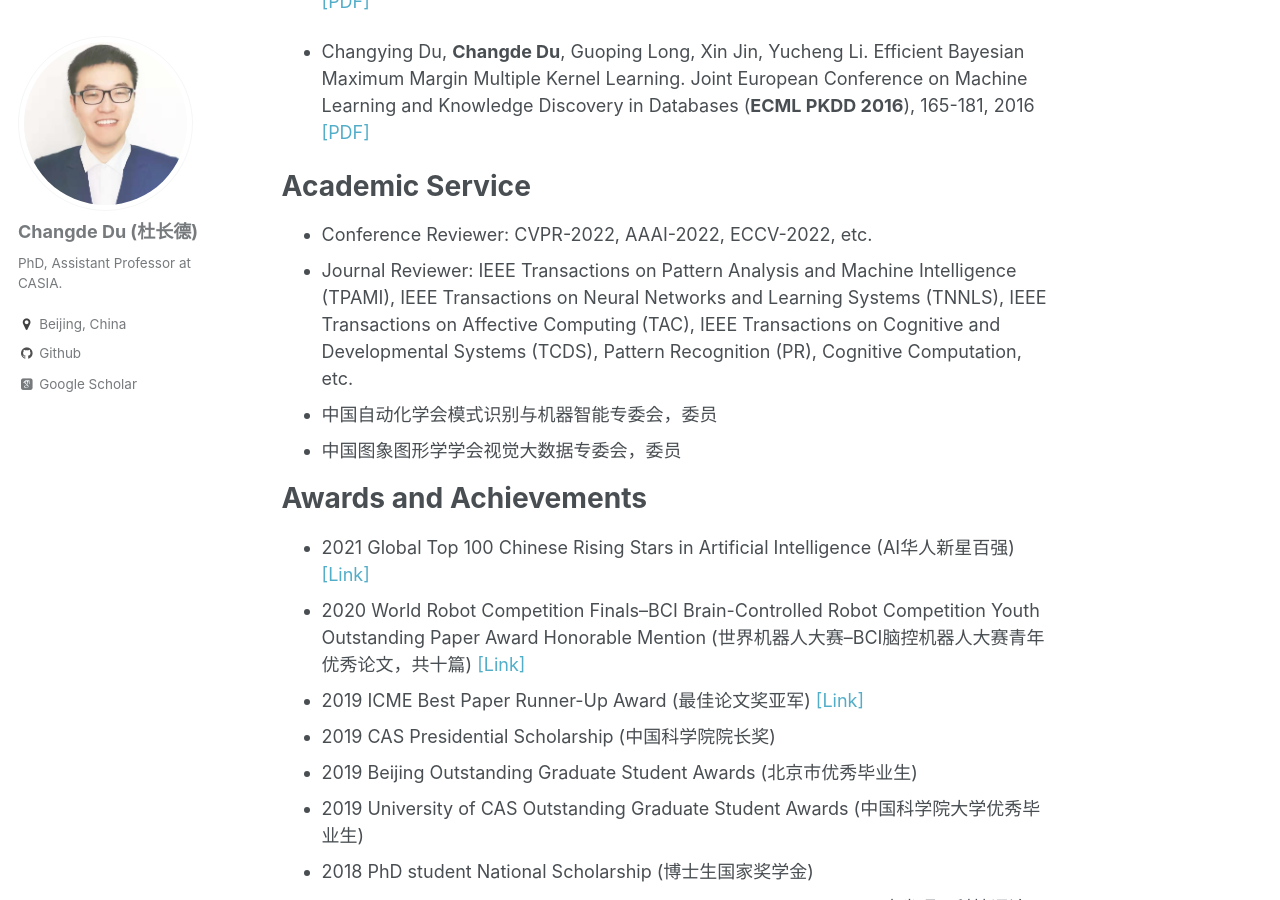
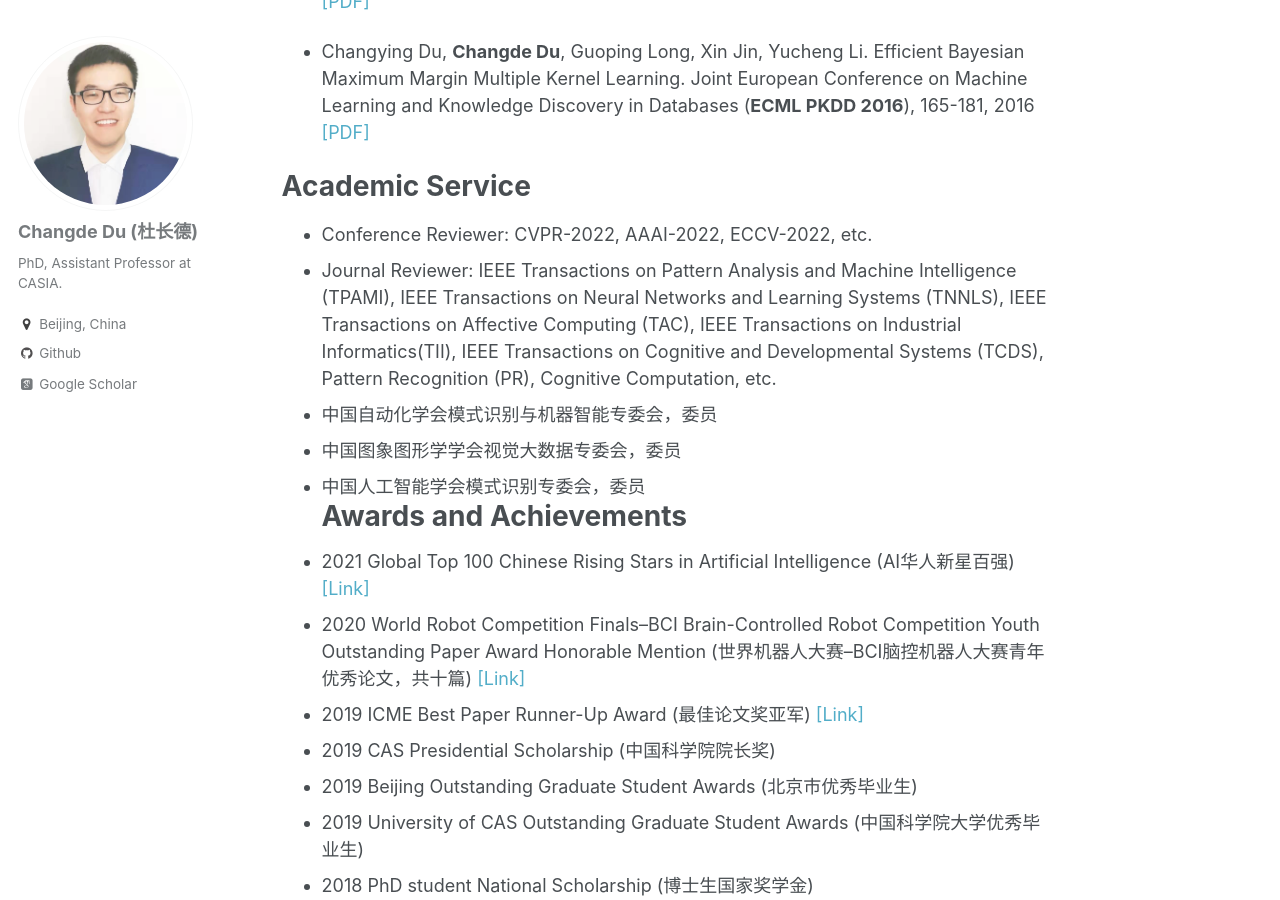
Before and after one commit to ChangdeDu/changdedu.github.io, a Jekyll site: the page built from _pages/about.md, in a window 1280 px wide and 900 px high, scrolled down 6100 px. Built offline with Jekyll 4.4.1, drawn with Linux system fonts in a browser that asks for light colours; some web fonts are replaced.

Commit message:
Update about.md

```diff
--- a/_pages/about.md
+++ b/_pages/about.md
@@ -140,10 +140,10 @@ Joint European Conference on Machine Learning and Knowledge Discovery in Databas
 
 # Academic Service
 - Conference Reviewer: CVPR-2022, AAAI-2022, ECCV-2022, etc.
-- Journal Reviewer: IEEE Transactions on Pattern Analysis and Machine Intelligence (TPAMI), IEEE Transactions on Neural Networks and Learning Systems (TNNLS), IEEE Transactions on Affective Computing (TAC), IEEE Transactions on Cognitive and Developmental Systems (TCDS), Pattern Recognition (PR), Cognitive Computation, etc.
+- Journal Reviewer: IEEE Transactions on Pattern Analysis and Machine Intelligence (TPAMI), IEEE Transactions on Neural Networks and Learning Systems (TNNLS), IEEE Transactions on Affective Computing (TAC), IEEE Transactions on Industrial Informatics(TII), IEEE Transactions on Cognitive and Developmental Systems (TCDS), Pattern Recognition (PR), Cognitive Computation, etc.
 - 中国自动化学会模式识别与机器智能专委会，委员
 - 中国图象图形学学会视觉大数据专委会，委员
-
+- 中国人工智能学会模式识别专委会，委员
 # Awards and Achievements
 - 2021 Global Top 100 Chinese Rising Stars in Artificial Intelligence (AI华人新星百强) [[Link]](https://xueshu.baidu.com/usercenter/index/aischolar)
 - 2020 World Robot Competition Finals--BCI Brain-Controlled Robot Competition Youth Outstanding Paper Award Honorable Mention (世界机器人大赛--BCI脑控机器人大赛青年优秀论文，共十篇) [[Link]](http://www.worldrobotconference.com/html/jiqirendasai/chengji/2020/2020/1119/1574.html)
```
